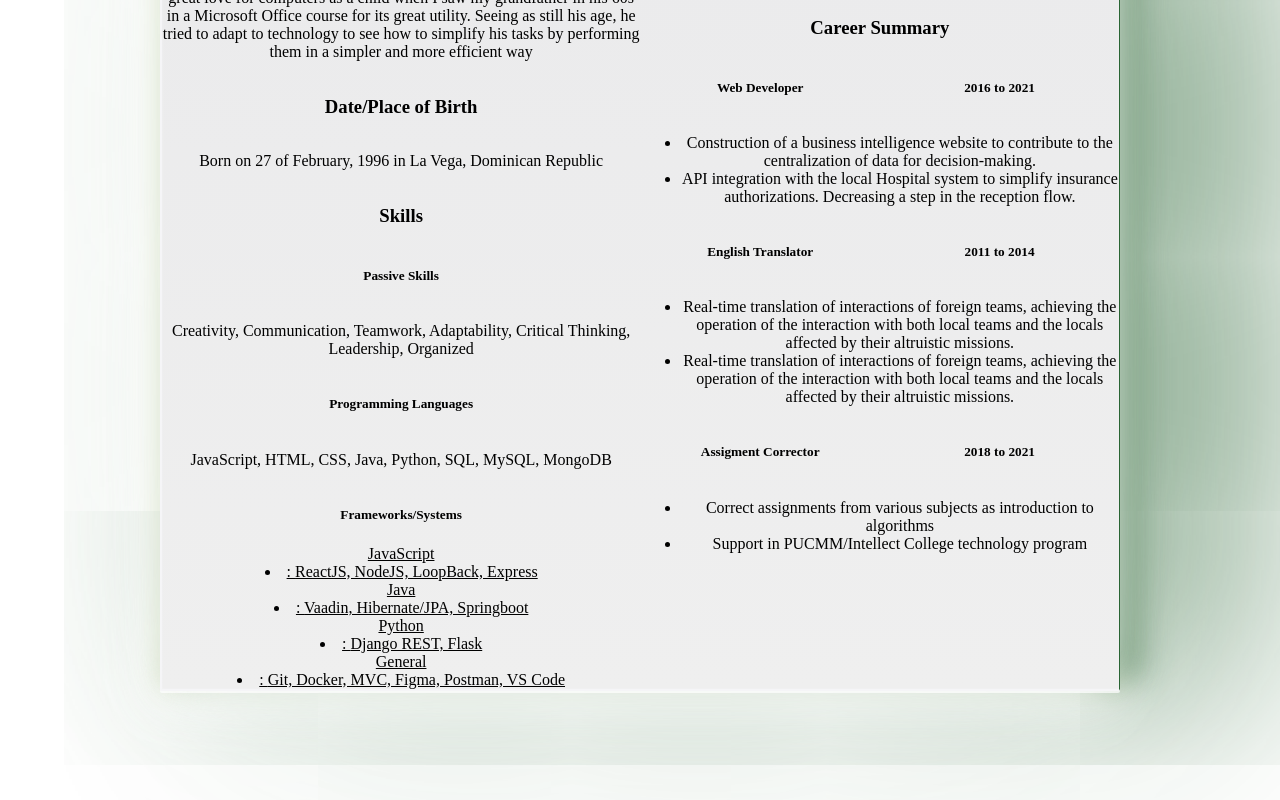
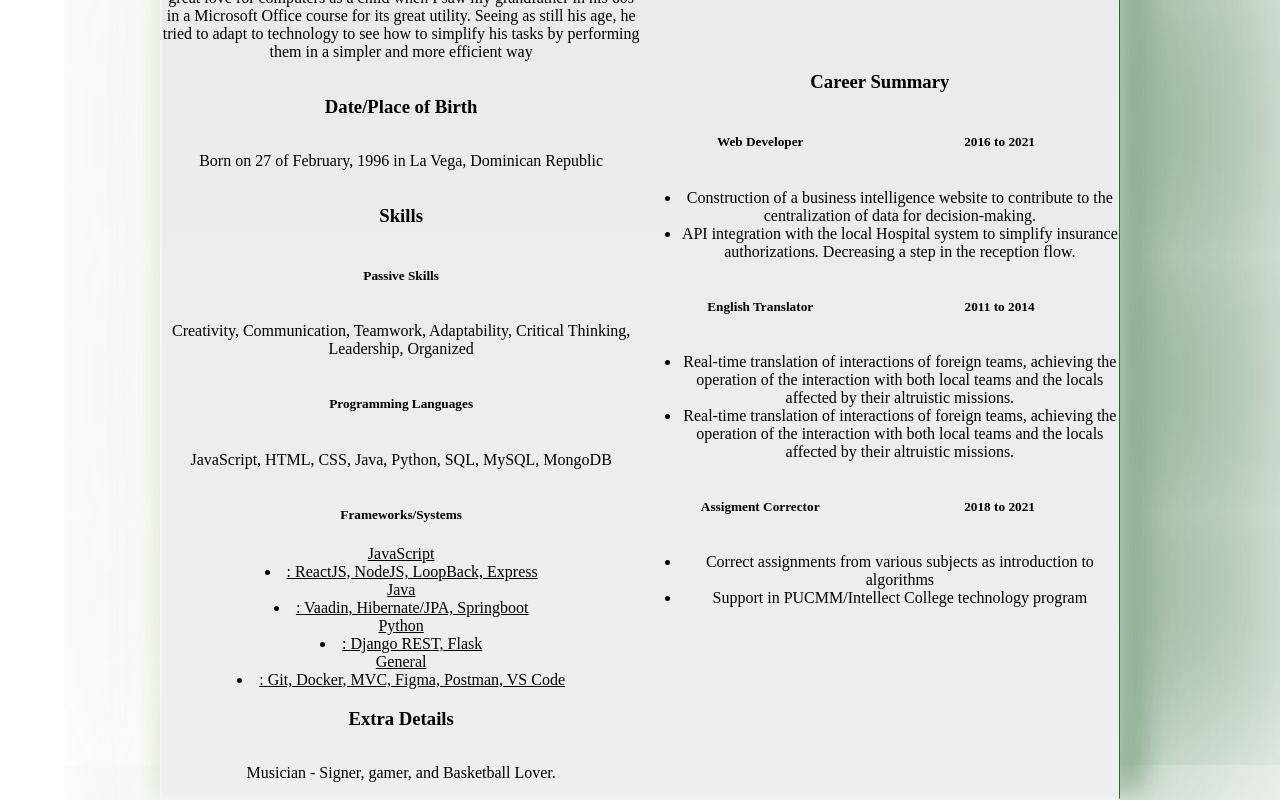
Before and after one commit to tomasjml/cv-tomas-molina, a React (Create React App) app: page / in a window 1280 px wide. Shown: the part 636-1436 px from the top of the page. Before the commit the page ends 1327 px from the top, so only its background shows below. Built offline with nearby package versions, Linux system fonts and the light colour scheme; a web font is replaced by a local one.

Commit message:
Add ExtraDetails component

```diff
--- a/src/App.js
+++ b/src/App.js
@@ -7,6 +7,7 @@ import ProfileInfo from "./components/profile-info/ProfileInfo";
 import CareerInfo from "./components/career-info/CareerInfo";
 import BirthInfo from "./components/birth-info/BirthInfo";
 import SkillsInfo from "./components/skills-info/SkillsInfo";
+import ExtraDetails from "./components/extra-details/ExtraDetails"
 
 // Resources
 import tomasMolina from "./images/jotate.jpg";
@@ -76,7 +77,7 @@ function App() {
     ],
     ["Creativity", "Communication", "Teamwork", "Adaptability", "Critical Thinking", "Leadership", "Organized"]
   ]
-
+  const detailsData = "Musician - Signer, gamer, and Basketball Lover.";
 
   return (
     <div className="App">
@@ -86,12 +87,9 @@ function App() {
         <div className="row">
           <div className="col">
             <ProfileInfo info={profileDescription}/>
-            <div className="col">
-              <BirthInfo birthDate={birthDate} birthPlace={birthPlace}/>
-            </div>
-            <div className="col">
-              <SkillsInfo codingData={codingData.join(", ")} frameData={frameData} passiveData={passiveData.join(", ")}/>
-            </div>
+            <BirthInfo birthDate={birthDate} birthPlace={birthPlace}/>
+            <SkillsInfo codingData={codingData.join(", ")} frameData={frameData} passiveData={passiveData.join(", ")}/>
+            <ExtraDetails detailsData={detailsData} />
           </div>
           <div className="col">
             <CareerInfo careerData={careerData}/>
--- /dev/null
+++ b/src/components/extra-details/ExtraDetails.js
@@ -0,0 +1,12 @@
+import React from 'react';
+
+const ExtraDetails = ({detailsData}) => {
+    return (
+        <>
+            <h3>Extra Details</h3>
+            <p>{detailsData}</p>
+        </>
+    );
+}
+
+export default ExtraDetails;
```
